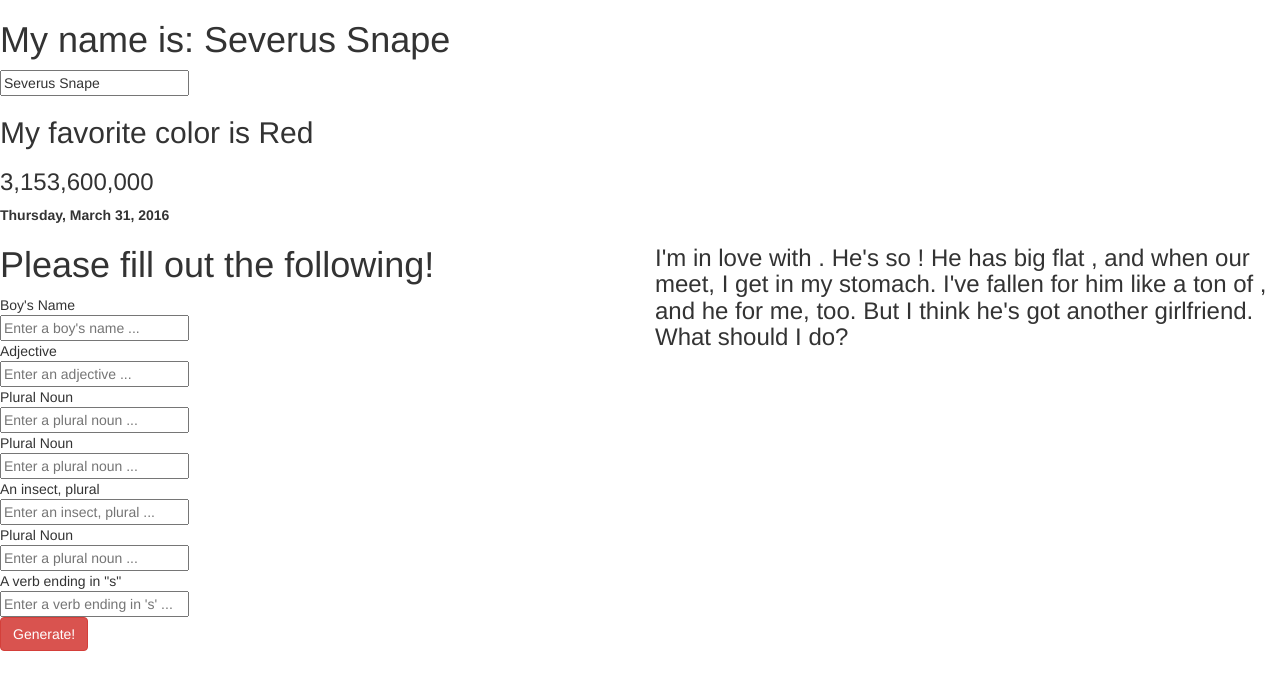
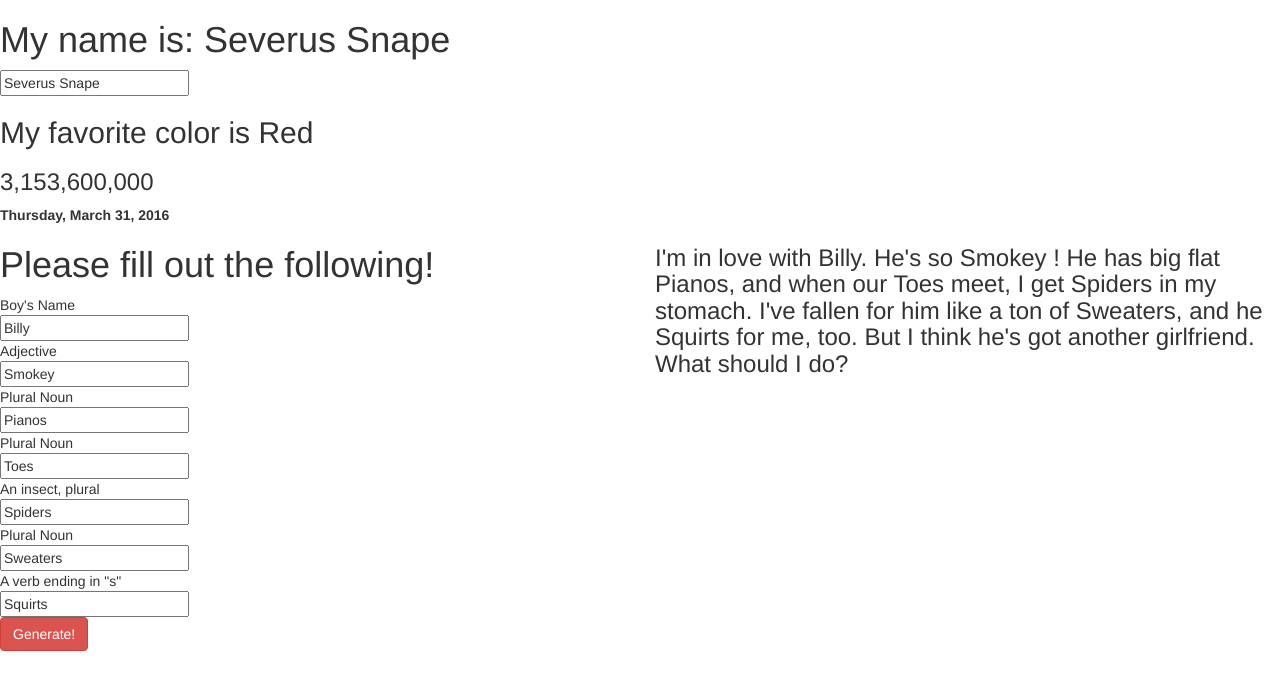
Before and after one commit to KayTV/angular-practice, a website: page src/controllers06.html in a window 1280 px wide. Drawn offline with nearby package versions, Linux system fonts and the light colour scheme.

Commit message:
controllers

```diff
--- a/src/controllers06.html
+++ b/src/controllers06.html
@@ -18,6 +18,7 @@
       <b>{{date | date:'fullDate'}}</b>
     </div>
 
+    <div ng-controller="MadLibs">
       <div class="row">
       <div ng-form class="col-xs-6">
         <h1 class="red">Please fill out the following!</h1>
@@ -46,6 +47,7 @@
            for me, too. But I think he's got another girlfriend. What should I do?</h3>
       </div>
     </div>
+  </div>
 
     <script src="https://code.jquery.com/jquery-2.1.4.min.js"></script>
     <script src="http://cdnjs.cloudflare.com/ajax/libs/underscore.js/1.8.3/underscore-min.js"></script>
--- a/src/js/app.js
+++ b/src/js/app.js
@@ -12,11 +12,11 @@ app.controller("ExercisesController", function($scope){
 })
 
 app.controller("MadLibs", function($scope){
-  $scope.boyName="";
-  $scope.adjective="";
-  $scope.noun1="";
-  $scope.noun2="";
-  $scope.insect="";
-  $scope.noun3="";
-  $scope.verb="";
+  $scope.boyName="Billy";
+  $scope.adjective="Smokey";
+  $scope.noun1="Pianos";
+  $scope.noun2="Toes";
+  $scope.insect="Spiders";
+  $scope.noun3="Sweaters";
+  $scope.verb="Squirts";
 })
```
Lines whose indentation alone changed are shown as unchanged.
